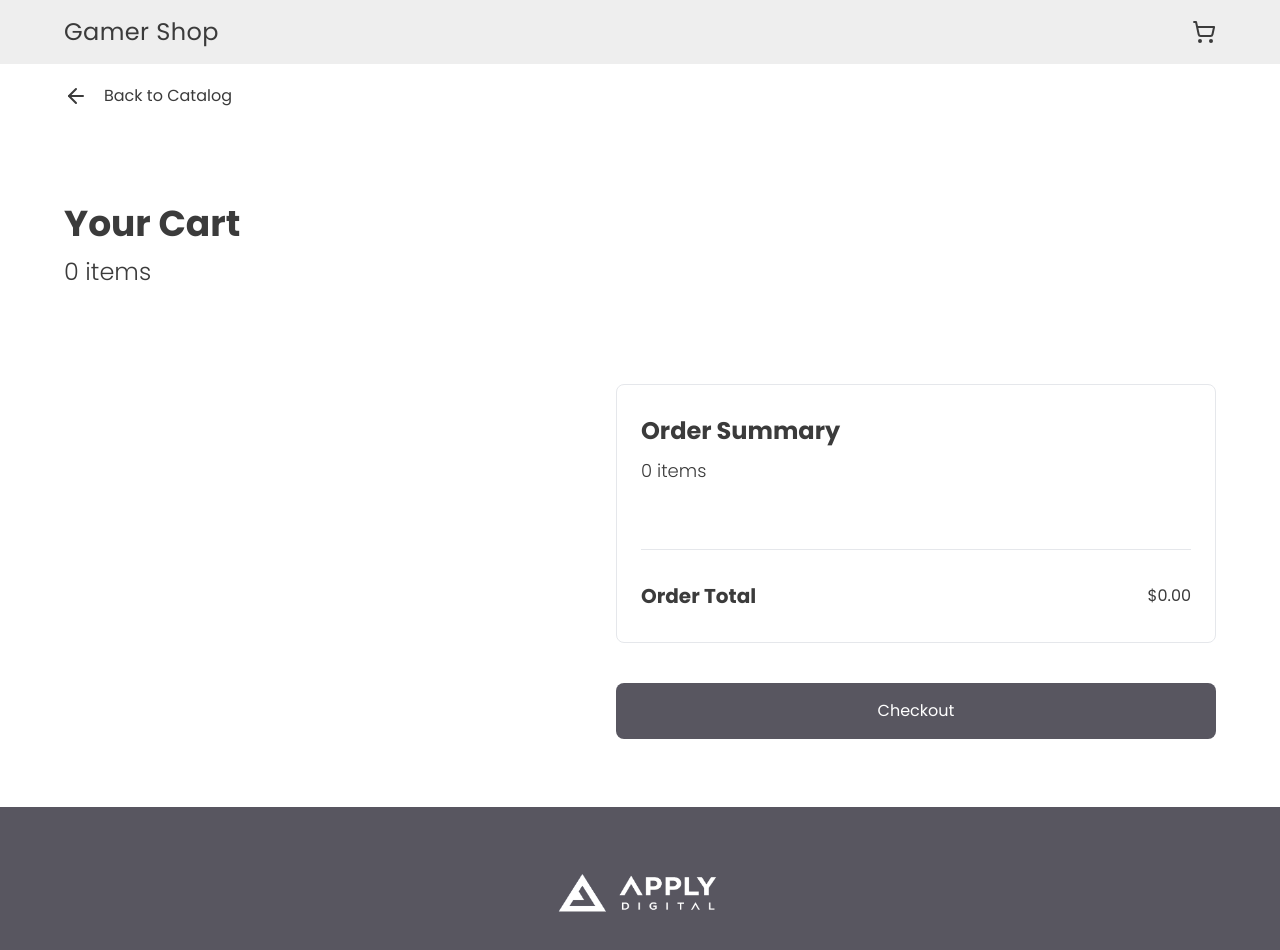
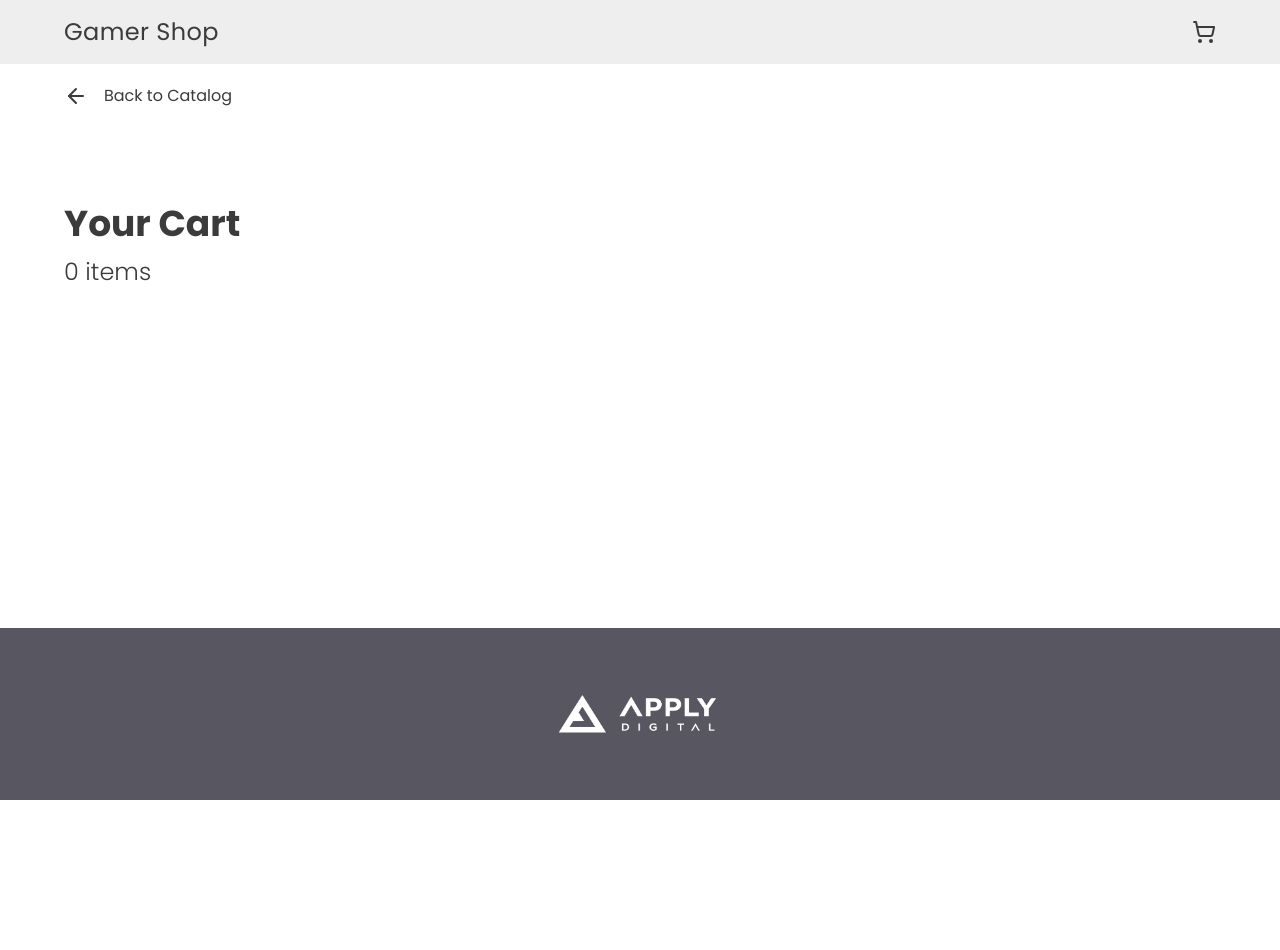
Before and after one commit to jvalverde96/apply-digital-frontend-test, a Next.js app: page /cart in a window 1280 px wide. Shown: the top 950 px of the page. After the commit the page ends 800 px from the top, so only its background shows below. Built offline with nearby package versions, Linux system fonts and the light colour scheme.

Commit message:
fix: small style changes

```diff
--- a/src/app/cart/page.tsx
+++ b/src/app/cart/page.tsx
@@ -4,14 +4,17 @@ import Breadcrumb from '@/components/cart/breadcrumb';
 import CartHeader from '@/components/cart/cart-header';
 import Order from '@/components/cart/order';
 import Wrapper from '@/components/shared/wrapper';
+import useCartContext from '@/context/cart/useCartContext';
 import React from 'react';
 
 const Cart = () => {
+  const { cart } = useCartContext();
+
   return (
     <Wrapper className="custom-container flex flex-col justify-center gap-12">
       <Breadcrumb />
       <CartHeader />
-      <Order />
+      {cart.length > 0 && <Order />}
     </Wrapper>
   );
 };
--- a/src/app/catalog/page.tsx
+++ b/src/app/catalog/page.tsx
@@ -8,7 +8,7 @@ const Catalog = () => {
     <Suspense>
       <Wrapper>
         <CatalogHeader />
-        <div className="border  !p-0 !m-0"></div>
+        <div className="border-[0.5px]"></div>
         <GameList />
       </Wrapper>
     </Suspense>
--- a/src/components/cart/cart-item.tsx
+++ b/src/components/cart/cart-item.tsx
@@ -22,7 +22,7 @@ const CartItem = ({ game, index, totalItems }: CartItemProps) => {
   return (
     <Wrapper
       className={`flex flex-col py-5 px-4 gap-6 ${
-        index + 1 !== totalItems ? 'border-b' : ''
+        index + 1 !== totalItems ? 'border-b-[0.5px]' : ''
       } sm:flex-row`}
     >
       <div className="flex justify-between">
```
